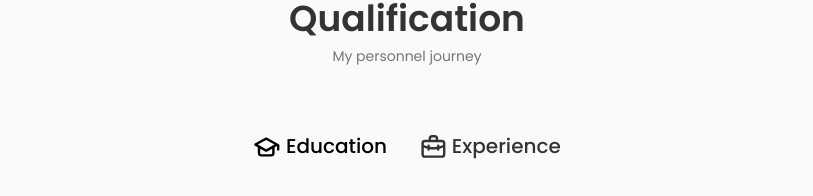
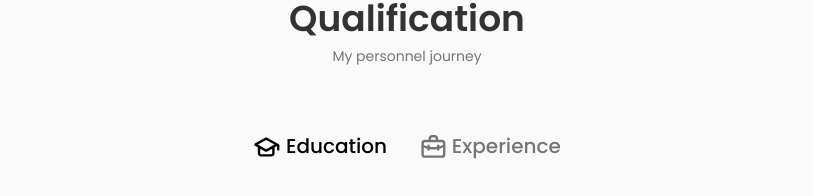
Before and after one commit to alterproger/portfolio, a Next.js app: page / in a window 1280 px wide. Shown: the part 2834-3030 px from the top of the page, without its empty margins (233-1046 px from the left). Built offline with nearby package versions, Linux system fonts and the light colour scheme.

Commit message:
feat: check whether tab is active and use active styles

```diff
--- a/src/sections/qualification/qualification.tsx
+++ b/src/sections/qualification/qualification.tsx
@@ -21,7 +21,11 @@ const Qualification = () => {
       <div className={clsx('container', styles['container'])}>
         <div className={styles['tabs']}>
           <div
-            className={clsx(styles['button'], 'button--flex', styles['active'])}
+            className={clsx(
+              styles['button'],
+              'button--flex',
+              activeContent === 'education' && styles['active'],
+            )}
             onClick={() => setActiveContent('education')}
           >
             <UilGraduationCap className={styles['icon']} />
@@ -29,7 +33,11 @@ const Qualification = () => {
           </div>
 
           <div
-            className={clsx(styles['button'], 'button--flex')}
+            className={clsx(
+              styles['button'],
+              'button--flex',
+              activeContent === 'experience' && styles['active'],
+            )}
             onClick={() => setActiveContent('experience')}
           >
             <UilBriefcaseAlt className={styles['icon']} />
--- a/src/sections/qualification/styles.module.scss
+++ b/src/sections/qualification/styles.module.scss
@@ -19,7 +19,7 @@
 .button {
   font-size: var(--font-size-h3);
   font-weight: 500;
-  color: var(--clr-title);
+  color: var(--clr-text);
   margin: 0 var(--m-4);
   cursor: pointer;
 
```
